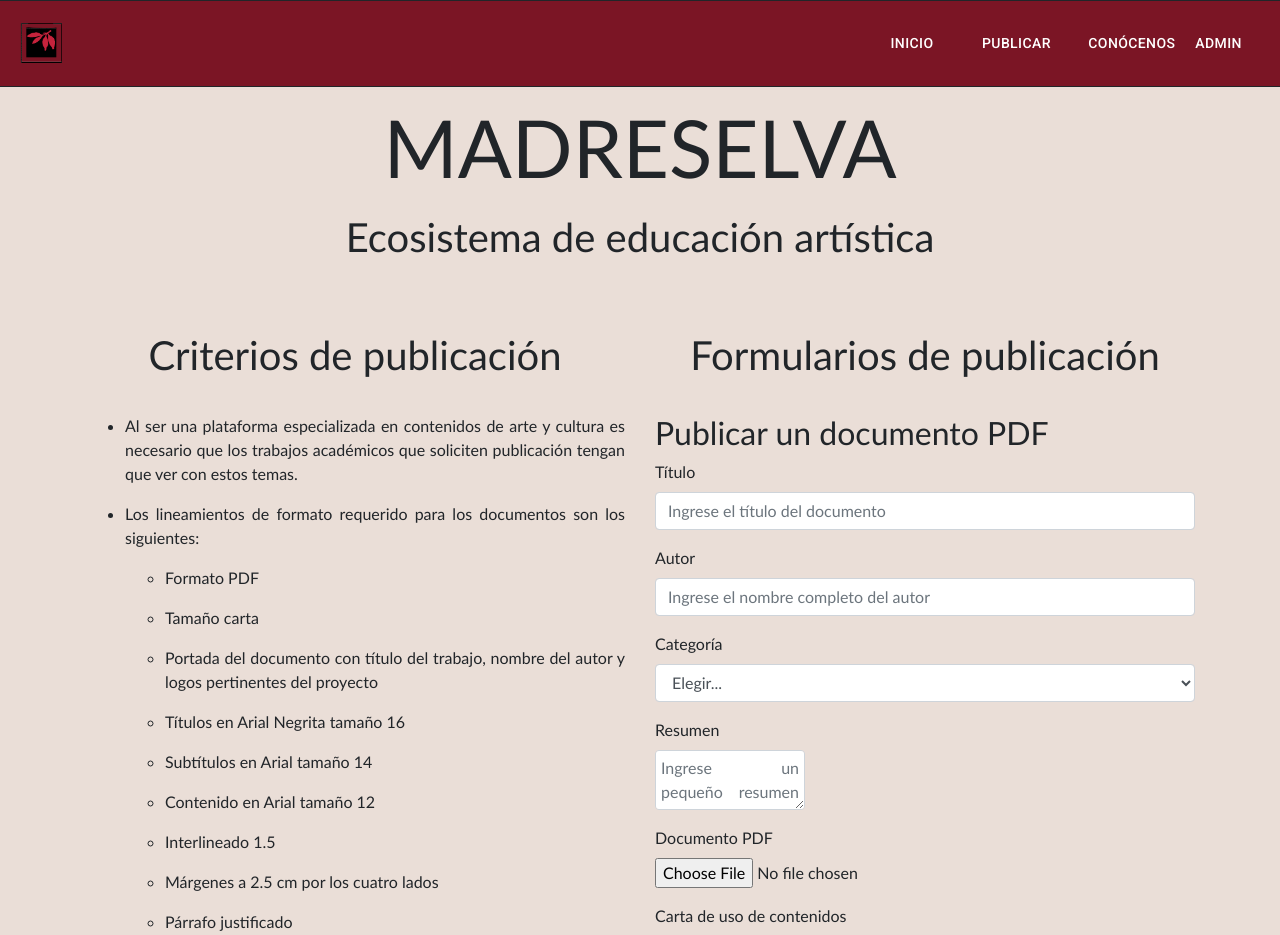
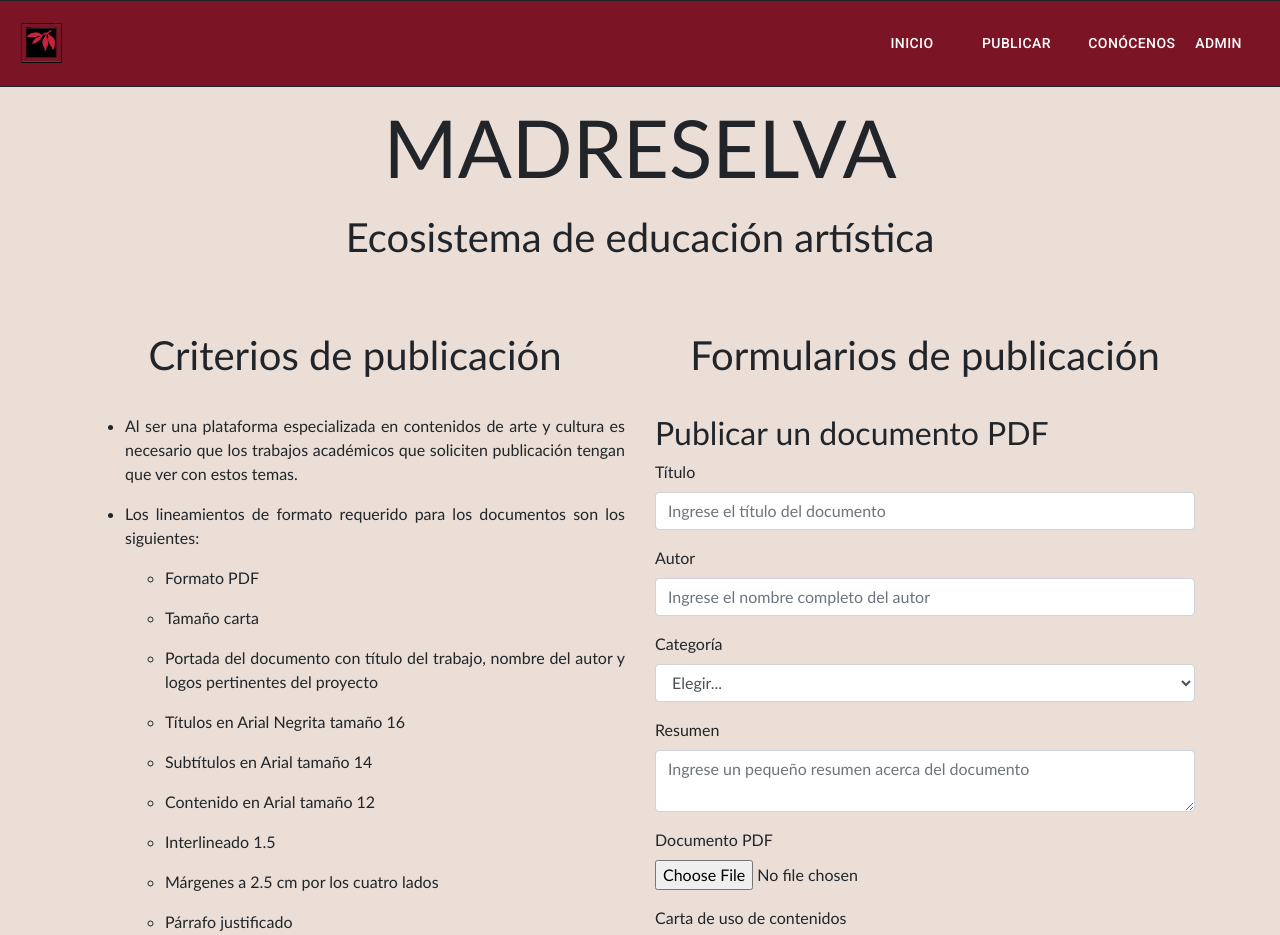
Before and after one commit to alfonso46674/madreSelva, a React (Create React App) app: page /uploads in a window 1280 px wide. Shown: the top 935 px of the page. Built offline with nearby package versions, Linux system fonts and the light colour scheme.

Commit message:
Fix: abstract size in uploads

```diff
--- a/src/components/admin/admin.js
+++ b/src/components/admin/admin.js
@@ -109,7 +109,7 @@ const Admin = () => {
           <td>{author}</td>
           <td><Button onClick={obtainIdAndOpenModal}>{status}</Button></td>
           <td>{category}</td>
-          <td id='abstract'>{abstract}</td>
+          <td id='abstractTd'>{abstract}</td>
           </tr>
       )
     })
--- a/src/components/admin/admin.scss
+++ b/src/components/admin/admin.scss
@@ -30,7 +30,7 @@
   background-color: $purple;
 }
 
-#abstract{
+#abstractTd{
   width:150px;
   text-align:justify;
   text-justify: inter-word;
```
